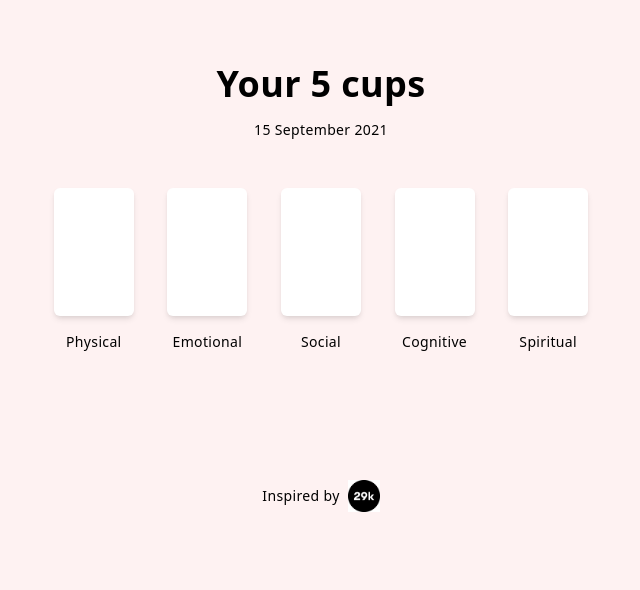
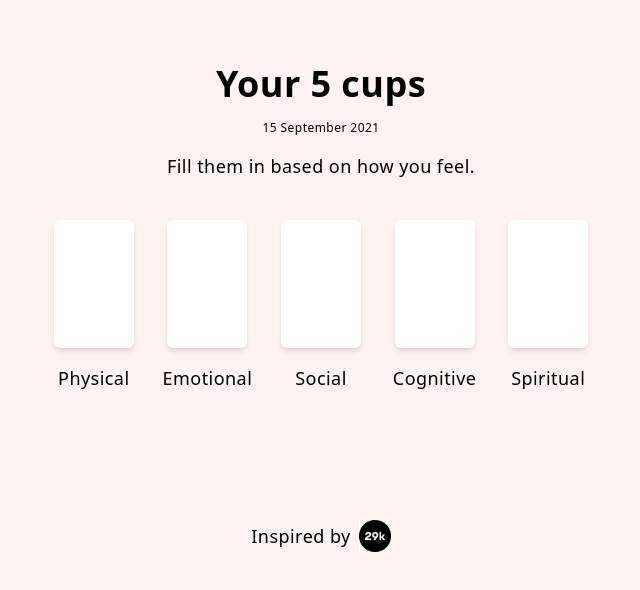
Before and after one commit to Greenheart/5cups, a Next.js app: page / in a window 1280 px wide. Shown: the top 590 px of the page, without its empty margins (319-959 px from the left). Built offline with nearby package versions, Linux system fonts and the light colour scheme.

Commit message:
Add copu

```diff
--- a/pages/index.js
+++ b/pages/index.js
@@ -32,7 +32,7 @@ export default function Home() {
     }, [])
 
     return (
-        <div className="font-thin tracking-wide text-sm select-none">
+        <div className="font-thin tracking-wide text-sm sm:text-base md:text-lg select-none">
             <Head>
                 <title>5 cups</title>
             </Head>
@@ -43,13 +43,16 @@ export default function Home() {
                         <h1 className="text-4xl font-black mt-16">
                             Your 5 cups
                         </h1>
-                        <p className="my-4 h-5">
+                        <p className="my-4 h-4 text-xs">
                             {entry && entry.date
                                 ? formatDate(entry.date)
                                 : null}
                         </p>
+                        <p className="my-4 h-5 font-normal">
+                            Fill them in based on how you feel.
+                        </p>
 
-                        <div className="grid grid-cols-5 gap-2 max-w-xl mx-auto px-2 mt-12">
+                        <div className="grid grid-cols-5 gap-2 max-w-md sm:max-w-xl mx-auto px-2 mt-12">
                             {types.map((type) => (
                                 <Cup
                                     type={type}
```
